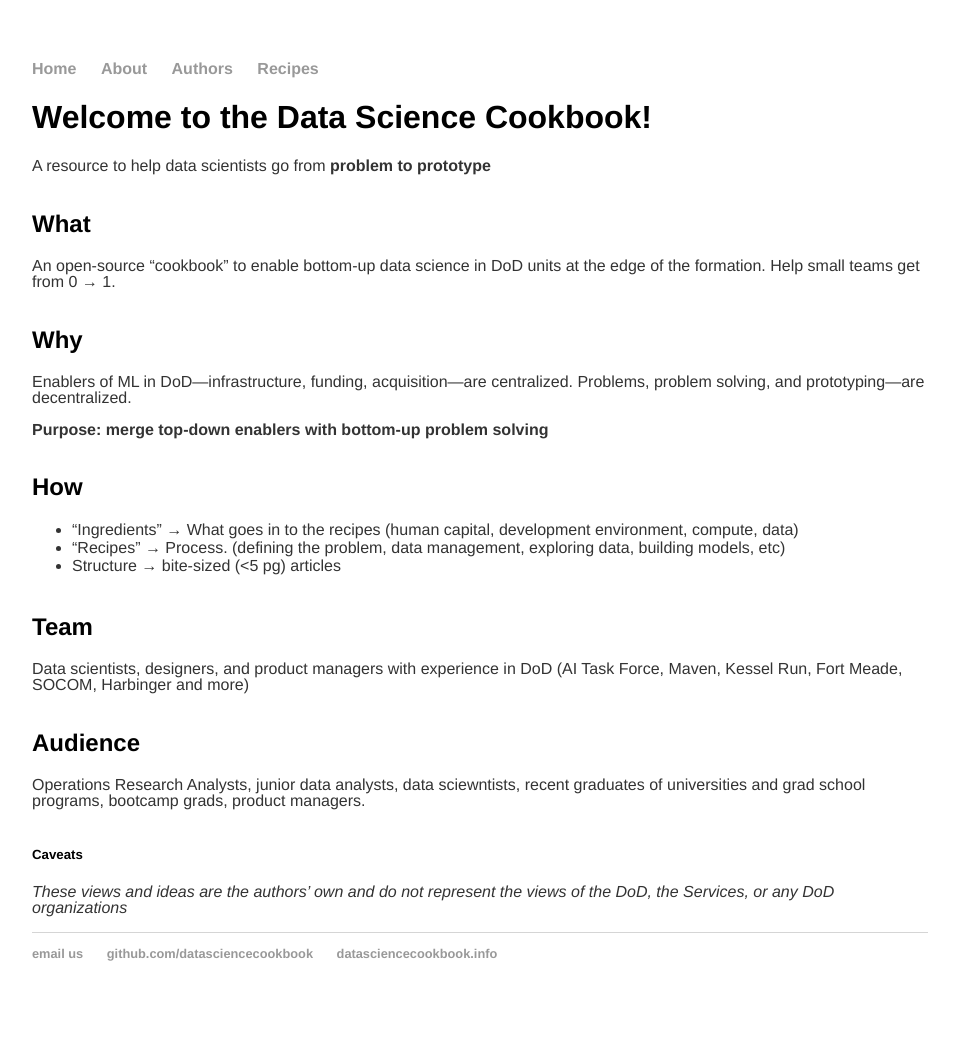
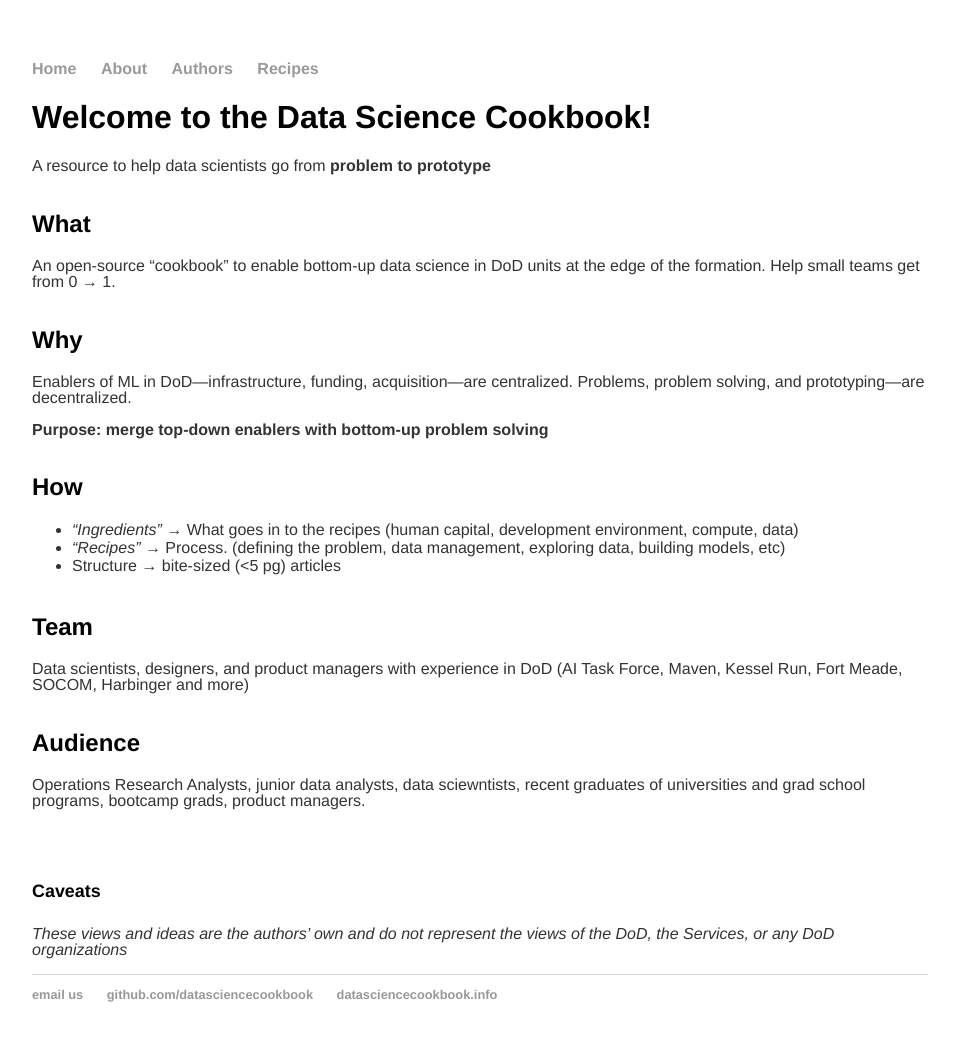
Before and after one commit to datasciencecookbook/datasciencecookbook.github.io, a Jekyll site: the page built from index.md, in a window 1280 px wide. Shown: the whole page, without its empty margins (160-1115 px from the left). Built offline with Jekyll 4.4.1, drawn with Linux system fonts in a browser that asks for light colours; before the commit the page ends 1021 px from its top, so only the background shows below that.

```diff
--- a/index.md
+++ b/index.md
@@ -16,8 +16,8 @@ Problems, problem solving, and prototyping—are decentralized.
 **Purpose: merge top-down enablers with bottom-up problem solving**
 <br/><br/>
 ## How
-- "Ingredients" → What goes in to the recipes (human capital, development environment, compute, data)
-- "Recipes" → Process. (defining the problem, data management, exploring data, building models, etc)
+- _"Ingredients"_ → What goes in to the recipes (human capital, development environment, compute, data)
+- _"Recipes"_ → Process. (defining the problem, data management, exploring data, building models, etc)
 - Structure → bite-sized (<5 pg) articles
 <br/><br/>
 
@@ -27,5 +27,6 @@ Data scientists, designers, and product managers with experience in DoD (AI Task
 ## Audience
 Operations Research Analysts, junior data analysts, data sciewntists, recent graduates of universities and grad school programs, bootcamp grads, product managers.
 <br/><br/>
-##### Caveats
+<br/><br/>
+#### Caveats
 _These views and ideas are the authors' own and do not represent the views of the DoD, the Services, or any DoD organizations_
```
Also changed, not shown: _posts/2021-01-01-Recipe-1.md (+0 -1 lines), _posts/2021-02-02-Recipe-2.md (added, +56 -0 lines).
